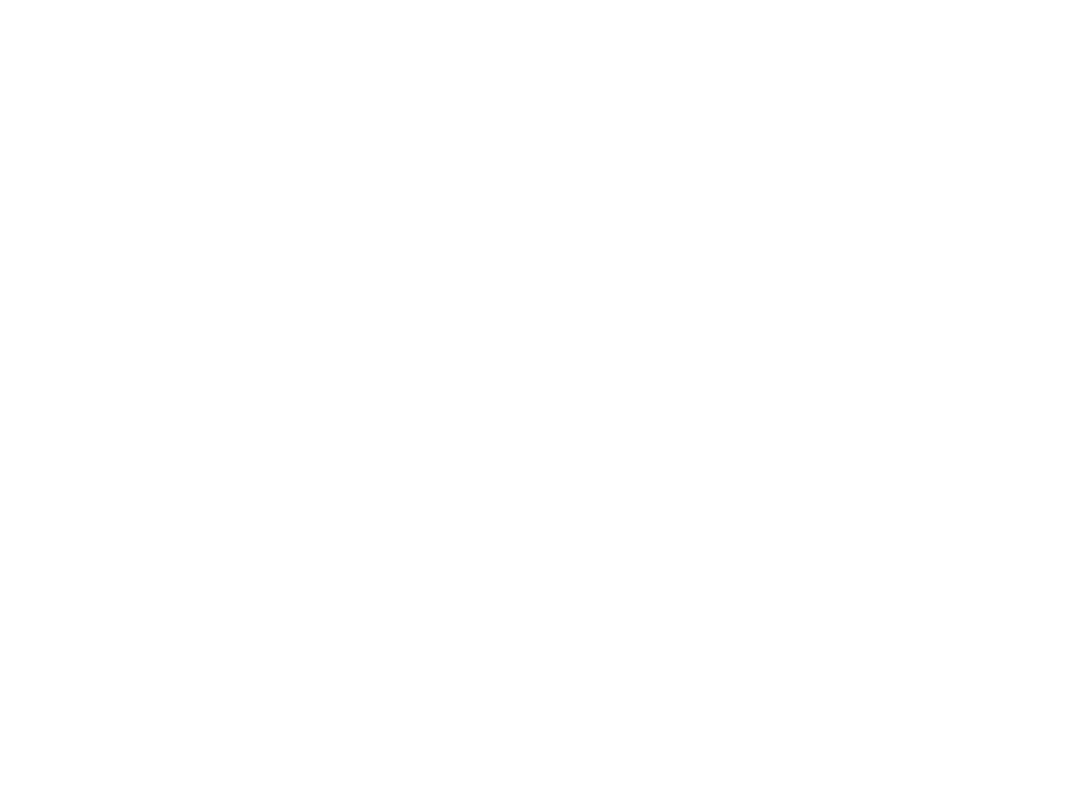
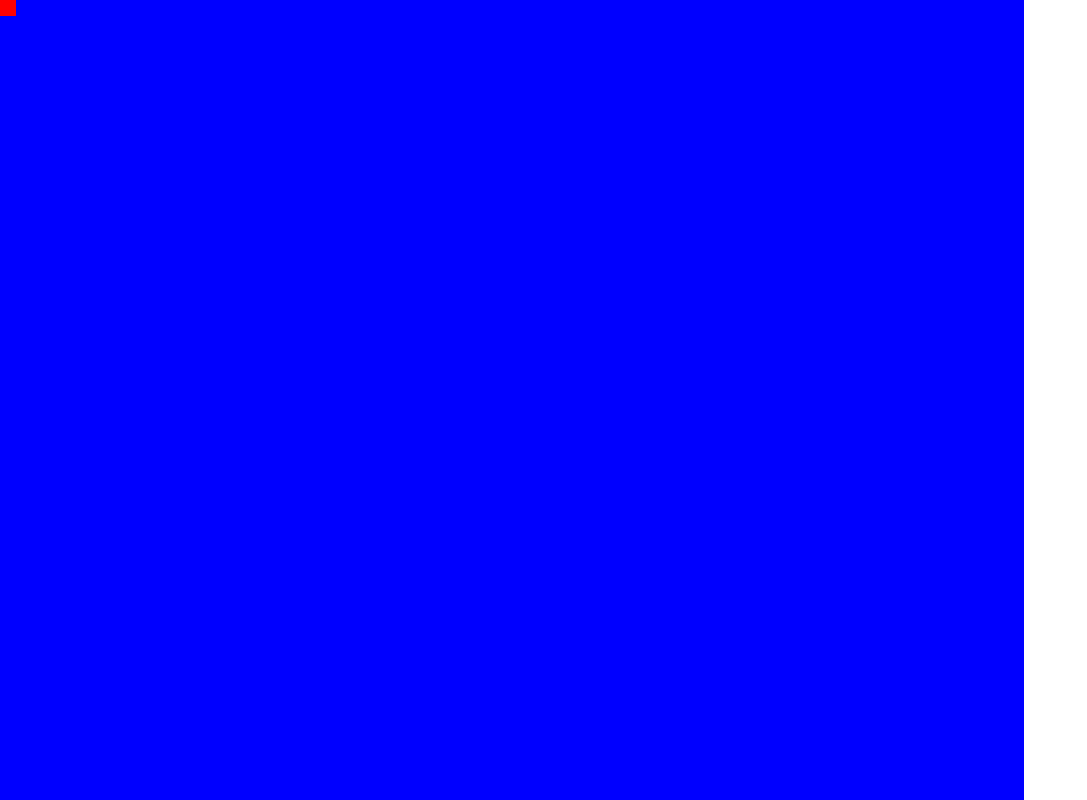
Before and after one commit to mrdavinski/etch-a-sketch, a plain HTML site: page index.html in a window 1280 px wide. Shown: the top 800 px of the page, without its empty margins (0-1087 px from the left). Drawn offline with Linux system fonts and the light colour scheme.

Commit message:
Basic programming done

```diff
--- a/index.html
+++ b/index.html
@@ -8,8 +8,15 @@
     </head>
 <body>
 
+    <div class="container">
 
 
+
+
+
+
+
+    </div>
 
 
 
--- a/main.js
+++ b/main.js
@@ -1 +1,43 @@
-console.log("Hello world");
+const containerDiv = document.querySelector(".container");
+
+
+//User should decied size
+const squareSize = 64;
+
+// Calculate how many squares to put out
+
+let witdhAndHeight = (squareSize * 16);
+
+containerDiv.style.width = `${witdhAndHeight}px`;
+containerDiv.style.height = `${witdhAndHeight}px`;
+
+
+
+let squaresToGenerate = (witdhAndHeight/16) * (witdhAndHeight/16);
+
+
+for(let i = 0; i< squaresToGenerate; i++){  //Generate grid
+    createGridBlock();
+}
+
+
+function createGridBlock(){
+    const squareConatiner = document.createElement("div");
+    squareConatiner.setAttribute("color", "blue");
+
+    squareConatiner.className="grid";
+    containerDiv.appendChild(squareConatiner);
+}
+
+
+function ChangeColor(target){
+
+    target.style.backgroundColor =" red";
+}
+
+let items = document.querySelectorAll(".grid");
+
+
+addEventListener("mouseover", e => {
+    ChangeColor(e.target);
+});
--- a/style.css
+++ b/style.css
@@ -0,0 +1,24 @@
+body{
+    margin: 0;
+}
+
+.container{
+
+    display: flex;
+    justify-content: center;
+    justify-items:center;
+    flex-wrap: wrap;
+
+}
+
+
+.grid{
+    width: 16px;
+    height: 16px;
+    background-color: blue;
+
+}
+
+#grid:hover{
+    background-color: red;
+}
```
